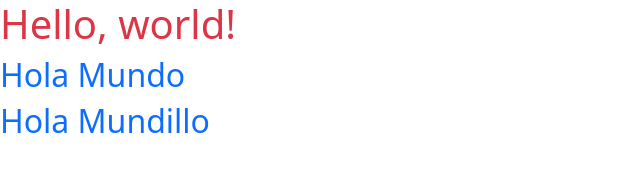
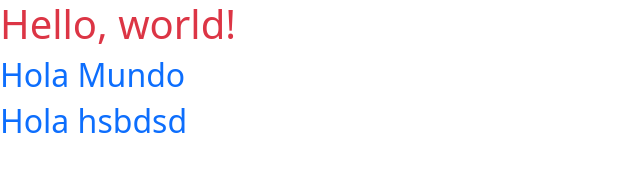
Before and after one commit to JOSE-ALE002/prueba, a plain HTML site: page index.html in a window 1280 px wide. Shown: the full height of the page, 0-640 px from the left. Drawn offline with nearby package versions, Linux system fonts and the light colour scheme.

Commit message:
Update index.html

```diff
--- a/index.html
+++ b/index.html
@@ -14,7 +14,7 @@
   <body>
     <h1 class="text-danger">Hello, world!</h1>
     <h2 class="text-primary">Hola Mundo</h2>
-    <h2 class="text-primary">Hola Mundillo</h2>
+    <h2 class="text-primary">Hola hsbdsd</h2>
 
     <script
       src="https://cdn.jsdelivr.net/npm/@popperjs/core@2.11.6/dist/umd/popper.min.js"
```
